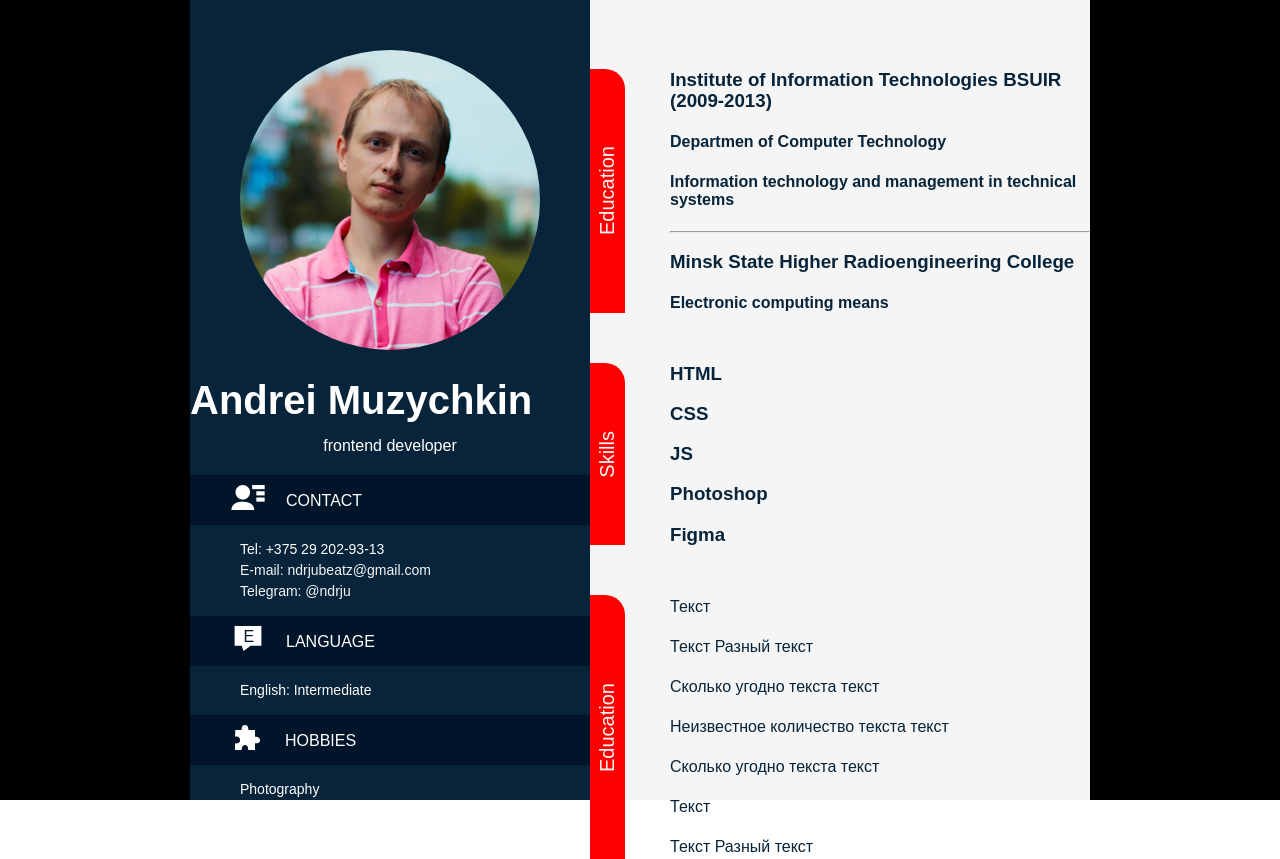
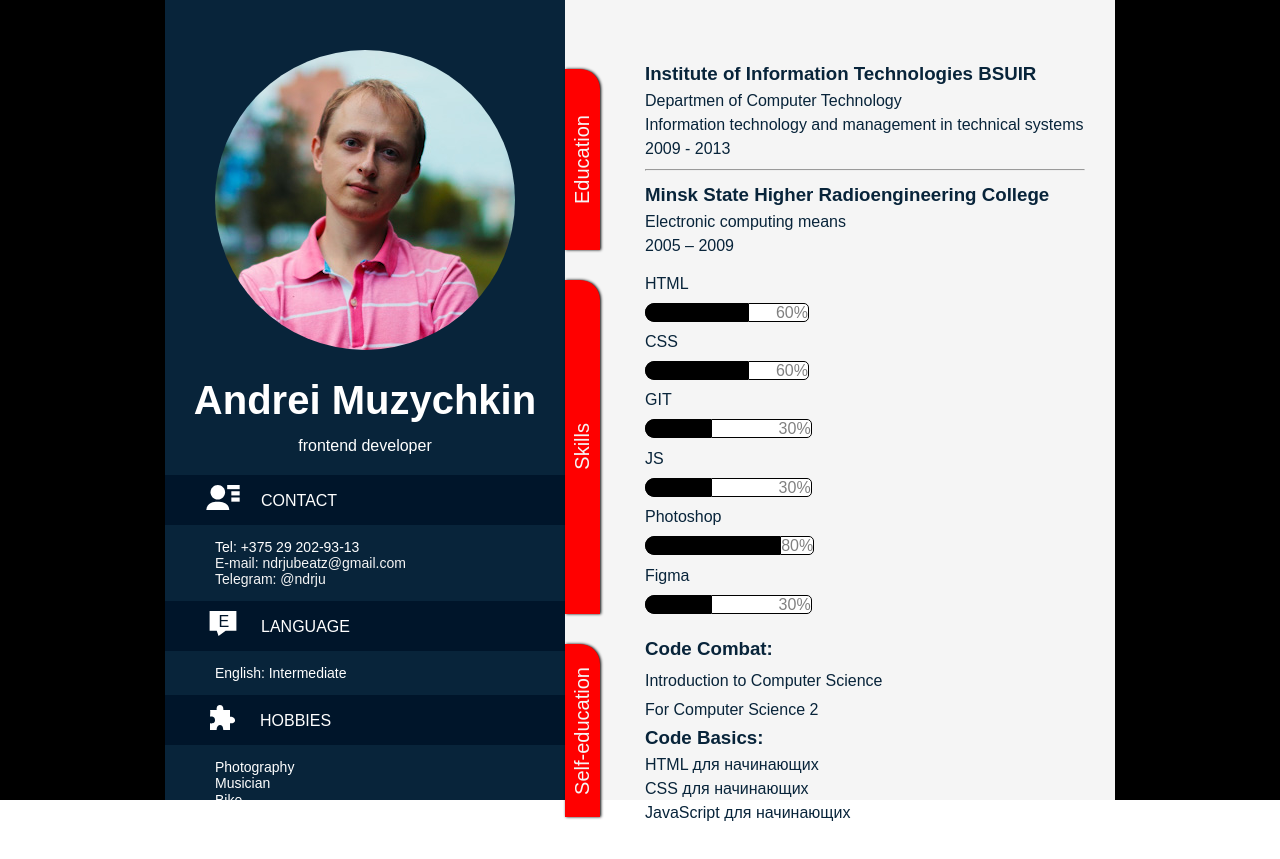
Before and after one commit to nDrju/rsschool-cv, a plain HTML site: page index.html in a window 1280 px wide. After the commit the page ends 821 px from the top, so only its background shows below. Drawn offline with nearby package versions, Linux system fonts and the light colour scheme.

Commit message:
feat: add skills and self-education

```diff
--- a/index.html
+++ b/index.html
@@ -14,7 +14,7 @@
 	<div class="container">
 		<div class="leftside">
 			<div class="photoframe"></div>
-			<h1 class="fontsize36">Andrei Muzychkin</h1>
+			<h1 class="name">Andrei Muzychkin</h1>
 			<div class="position">frontend developer</div>
 			<div class="darkblue"><svg xmlns="http://www.w3.org/2000/svg" viewBox="0 0 16 12" width="36" height="25"
 					class="icon">
@@ -91,47 +91,42 @@
 		<div class="rightside">
 			<section class="block">
 				<div class="pin"><span>Education</span></div>
-				<h3 class="text">Institute of Information Technologies BSUIR (2009-2013)<br>
-					<h4>Departmen of Computer Technology</h4>
+				<h3 class="text">Institute of Information Technologies BSUIR</h3>
+					<p class="text">Departmen of Computer Technology</p>
 
-				<h4>Information technology and management in technical systems</h4></h3>
+				<p class="text">Information technology and management in technical systems</p>
+				<p class="text">2009 - 2013</p>
 				<hr>
-				<h3 class="text">Minsk State Higher Radioengineering College<br>
-				<h4>Electronic computing means</h4></h3>
+				<h3 class="text">Minsk State Higher Radioengineering College
+				</h3>
+				<p class="text">Electronic computing means</p>
+				<p class="text">2005 – 2009</p>
+
+			  </section>
+			  <section class="block">
+				<div class="pin"><span>Skills</span></div>
+				<p class="text">HTML</p><span class="bar-black">-------------------</span><span class="bar-white">      60%</span>
+				<p class="text">CSS</p><span class="bar-black">-------------------</span><span class="bar-white">      60%</span>
+				<p class="text">GIT</p><span class="bar-black">------------</span><span class="bar-white">               30%</span>
+				<p class="text">JS</p><span class="bar-black">------------</span><span class="bar-white">               30%</span>
+				<p class="text">Photoshop</p><span class="bar-black">-------------------------</span><span class="bar-white">80%</span>
+				<p class="text">Figma</p><span class="bar-black">------------</span><span class="bar-white">               30%</span>
 
 
 			  </section>
 			  <section class="block">
-				<div class="pin"><span>Skills</span></div>
-				<h3 class="text">HTML</h3>
-				<h3 class="text">CSS</h3>
-				<h3 class="text">JS</h3>
-				<h3 class="text">Photoshop</h3>
-				<h3 class="text">Figma</h3>
-
-
-			  </section>
-			  <section class="block">
-				<div class="pin"><span>Education</span></div>
-				<p class="text">Текст</p>
-				<p class="text">Текст Разный текст</p>
-				<p class="text">Сколько угодно текста текст</p>
-				<p class="text">Неизвестное количество текста текст</p>
-				<p class="text">Сколько угодно текста текст</p>
-				<p class="text">Текст</p>
-				<p class="text">Текст Разный текст</p>
-
+				<div class="pin"><span>Self-education</span></div>
+				<h3 class="text">Code Combat:</h3><p></p>Introduction to Computer Science</p>
+				<p class="text">For Computer Science 2</p>
+				<h3 class="text">Code Basics:</h3>
+				<p class="text">HTML для начинающих</p>
+				<p class="text">CSS для начинающих</p>
+				<p class="text">JavaScript для начинающих</p>
 			  </section>
 
 </div>
-
-
 		</div>
 	</div>
-
-
-
-
 </body>
 
 </html>
--- a/style.css
+++ b/style.css
@@ -14,7 +14,7 @@
 }
 .rightside {
     padding: 50px 0 0 0;
-    width: 500px;
+    width: 550px;
     background-color: whitesmoke;
     color: #08243a;
 }
@@ -22,7 +22,6 @@ h1, h2, h3, h4 {
     font-family: sans-serif;
 }
 p {
-    line-height: 1.5;
     font-family: sans-serif;
 }
 .photoframe {
@@ -44,9 +43,10 @@ p {
     padding-left: 50px;
     font-size: 14px ;
 }
-.fontsize36 {
+.name {
  font-size: 40px;
  font-family: sans-serif;
+ text-align: center;
 }
 .icon {
     height: 25px;
@@ -70,9 +70,11 @@ text-align: center;
 .block {
     position: relative;
     padding-left: 5rem;
-    margin: 0 0 50px 0;
+    margin: 0 30px 30px 0;
   }
-  .pin {
+.pin {
+    border-radius: 0px 20px 0 0px;
+    box-shadow: 1px 0px 3px 0px black;
     position: absolute;
     display: block;
     top: 0;
@@ -85,11 +87,27 @@ text-align: center;
     display: flex;
     font-size: 20px;
     color: whitesmoke;
-    border-radius: 0px 20px 0 0px;
+
   }
-  .pin span {
+.pin span {
     margin: auto;
     transform: rotate(180deg);
     font-size: 20px;
     text-align: left;
   }
+  .text {
+      line-height: 0.5;
+  }
+  .bar-black {
+      color: black;
+      border: black 1px solid;
+      background-color: black;
+      border-radius: 10px 0px 0px 10px;
+  }
+  .bar-white {
+    color: grey;
+    border: black 1px solid;
+    background-color: white;
+    border-radius: 0px 5px 5px 0px;
+    white-space: pre;
+  }
```
